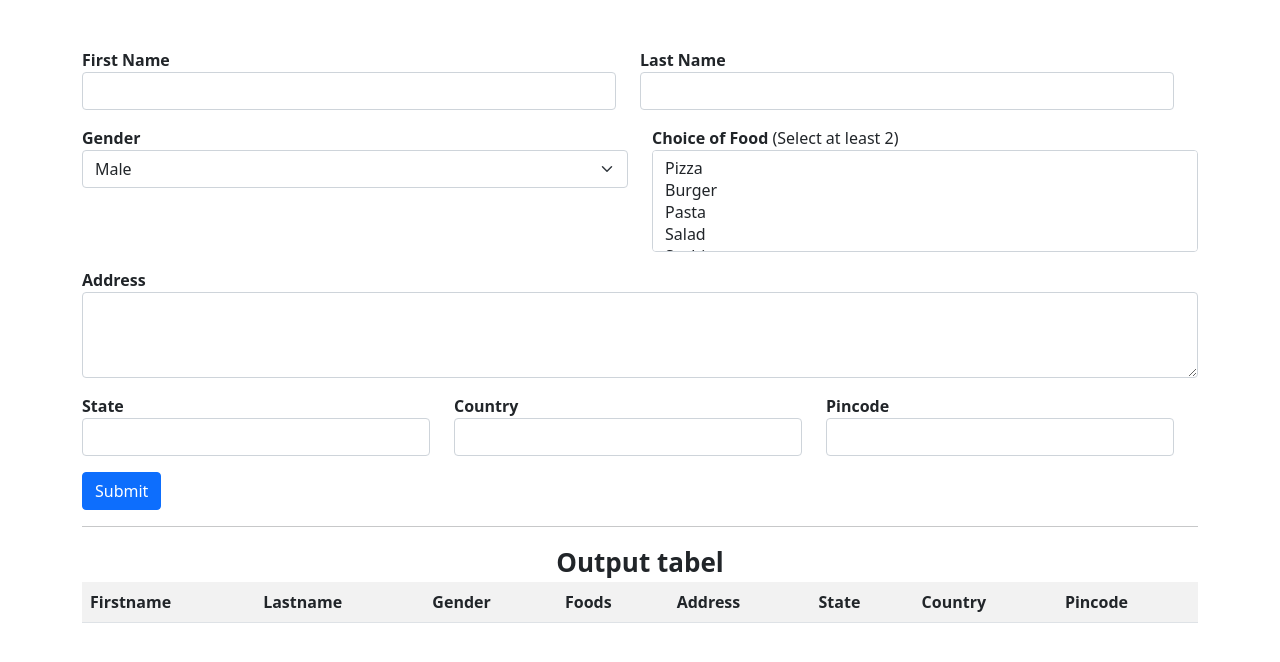
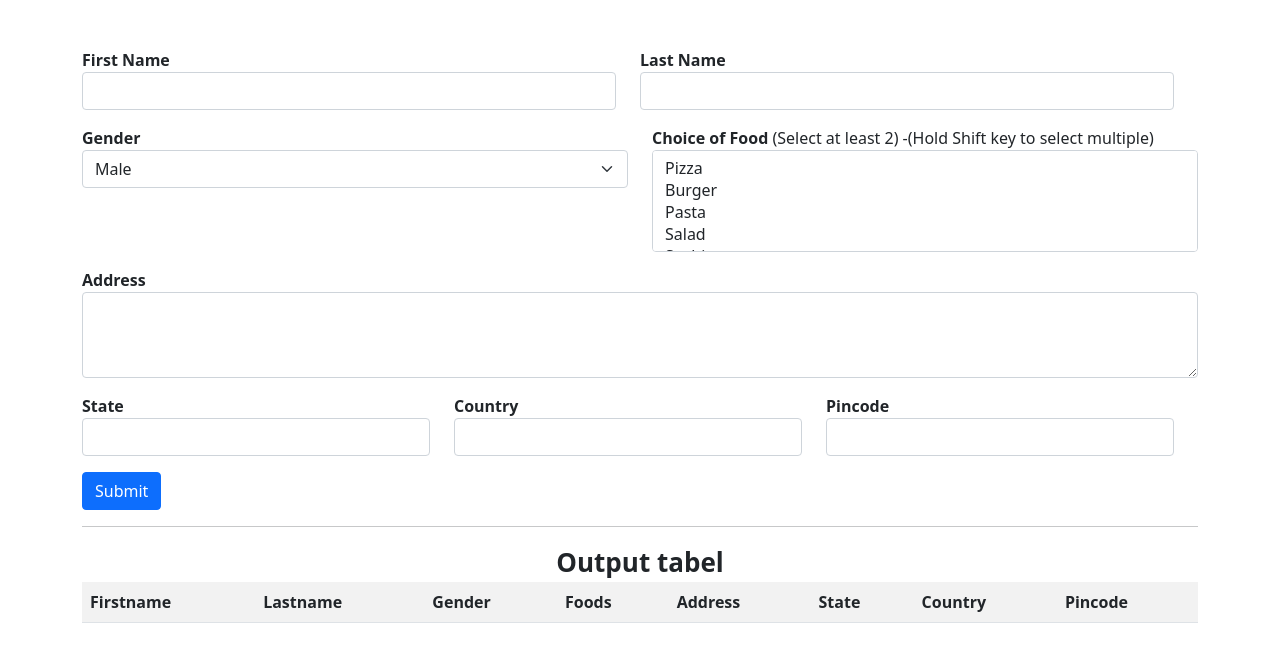
Before and after one commit to Vijayeswar-Yalamanchili/ZEN_JS_Roadmap_Task-9.1, a plain HTML site: page index.html in a window 1280 px wide. Drawn offline with nearby package versions, Linux system fonts and the light colour scheme.

Commit message:
completed

```diff
--- a/index.html
+++ b/index.html
@@ -31,7 +31,7 @@
                       </select>
                 </div>
                 <div class="form-group col-6">
-                    <label for="food"><strong>Choice of Food</strong> (Select at least 2)</label>
+                    <label for="food"><strong>Choice of Food</strong> (Select at least 2) -(Hold Shift key to select multiple)</label>
                     <select multiple class="form-control" id="food" required>
                         <option value="pizza">Pizza</option>
                         <option value="burger">Burger</option>
```
